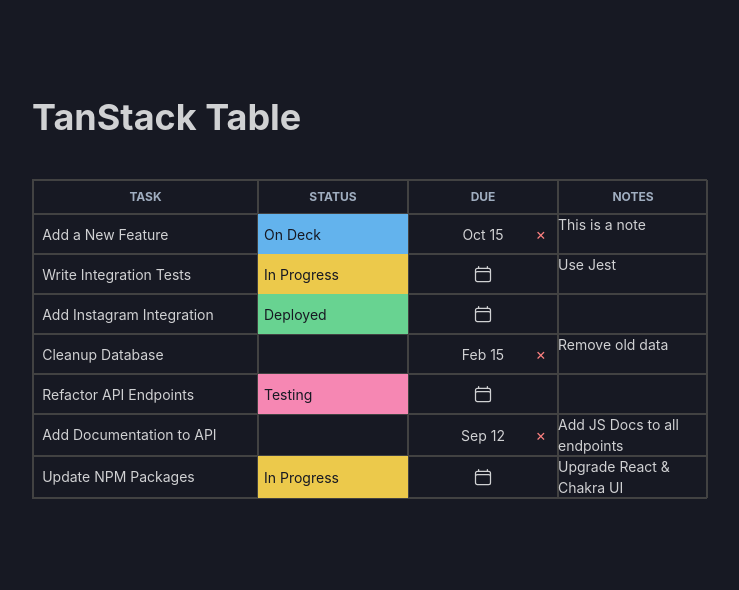
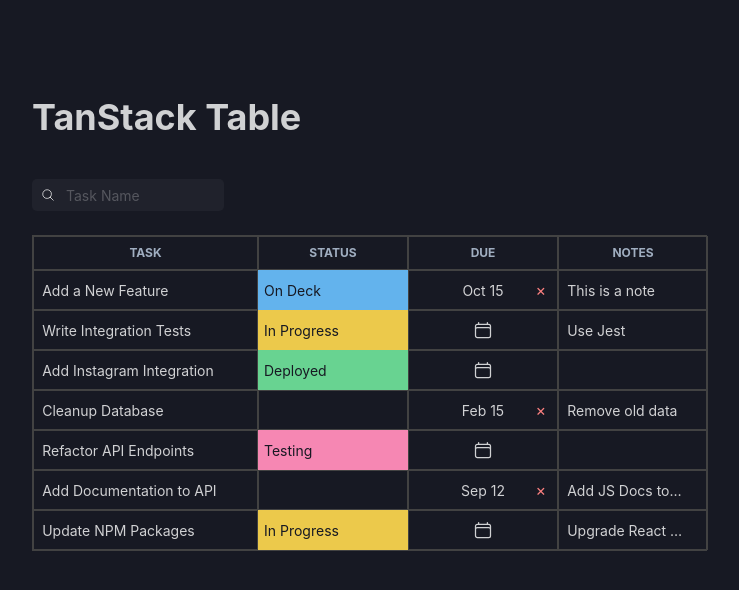
Before and after one commit to exslym/tanstack-table, a React (Vite) app: page / in a window 1280 px wide. Shown: the top 590 px of the page, without its empty margins (132-871 px from the left). Built offline with nearby package versions, Linux system fonts and the light colour scheme.

Commit message:
Task Filter added

```diff
--- /dev/null
+++ b/src/components/Filters.jsx
@@ -0,0 +1,35 @@
+import { Box, Icon, Input, InputGroup, InputLeftElement } from '@chakra-ui/react';
+import SearchIcon from './icons/SearchIcon';
+
+const Filters = ({ columnFilters, setColumnFilters }) => {
+	const taskName = columnFilters.find(f => f.id === 'task')?.value || '';
+	const onFilterChange = (id, value) =>
+		setColumnFilters(prev =>
+			prev
+				.filter(f => f.id !== id)
+				.concat({
+					id,
+					value,
+				}),
+		);
+
+	return (
+		<Box mb={6}>
+			<InputGroup size='sm' maxW='12rem'>
+				<InputLeftElement pointerEvents='none'>
+					<Icon as={SearchIcon} />
+				</InputLeftElement>
+				<Input
+					type='text'
+					variant='filled'
+					placeholder='Task Name'
+					borderRadius={5}
+					value={taskName}
+					onChange={e => onFilterChange('task', e.target.value)}
+				/>
+			</InputGroup>
+		</Box>
+	);
+};
+
+export default Filters;
--- a/src/components/TaskTable.jsx
+++ b/src/components/TaskTable.jsx
@@ -1,9 +1,15 @@
 import { Box } from '@chakra-ui/react';
-import { flexRender, getCoreRowModel, useReactTable } from '@tanstack/react-table';
+import {
+	flexRender,
+	getCoreRowModel,
+	getFilteredRowModel,
+	useReactTable,
+} from '@tanstack/react-table';
 import { useState } from 'react';
 import DATA from '../data';
 import DateCell from './DateCell';
 import EditableCell from './EditableCell';
+import Filters from './Filters';
 import StatusCell from './StatusCell';
 
 const columns = [
@@ -26,17 +32,20 @@
 	{
 		accessorKey: 'notes',
 		header: 'Notes',
-		cell: props => <p>{props.getValue()}</p>,
+		cell: EditableCell,
 	},
 ];
 
 const TaskTable = () => {
 	const [data, setData] = useState(DATA);
+	const [columnFilters, setColumnFilters] = useState([]);
 
 	const table = useReactTable({
 		data,
 		columns,
+		state: { columnFilters },
 		getCoreRowModel: getCoreRowModel(),
+		getFilteredRowModel: getFilteredRowModel(),
 		columnResizeMode: 'onChange',
 		meta: {
 			updateData: (rowIndex, columnId, value) =>
@@ -53,8 +62,11 @@
 		},
 	});
 
+	console.log(columnFilters);
+
 	return (
 		<Box>
+			<Filters columnFilters={columnFilters} setColumnFilters={setColumnFilters} />
 			<Box className='table' w={table.getTotalSize()}>
 				{/* HEADERS */}
 				{table.getHeaderGroups().map(headerGroup => (
```
